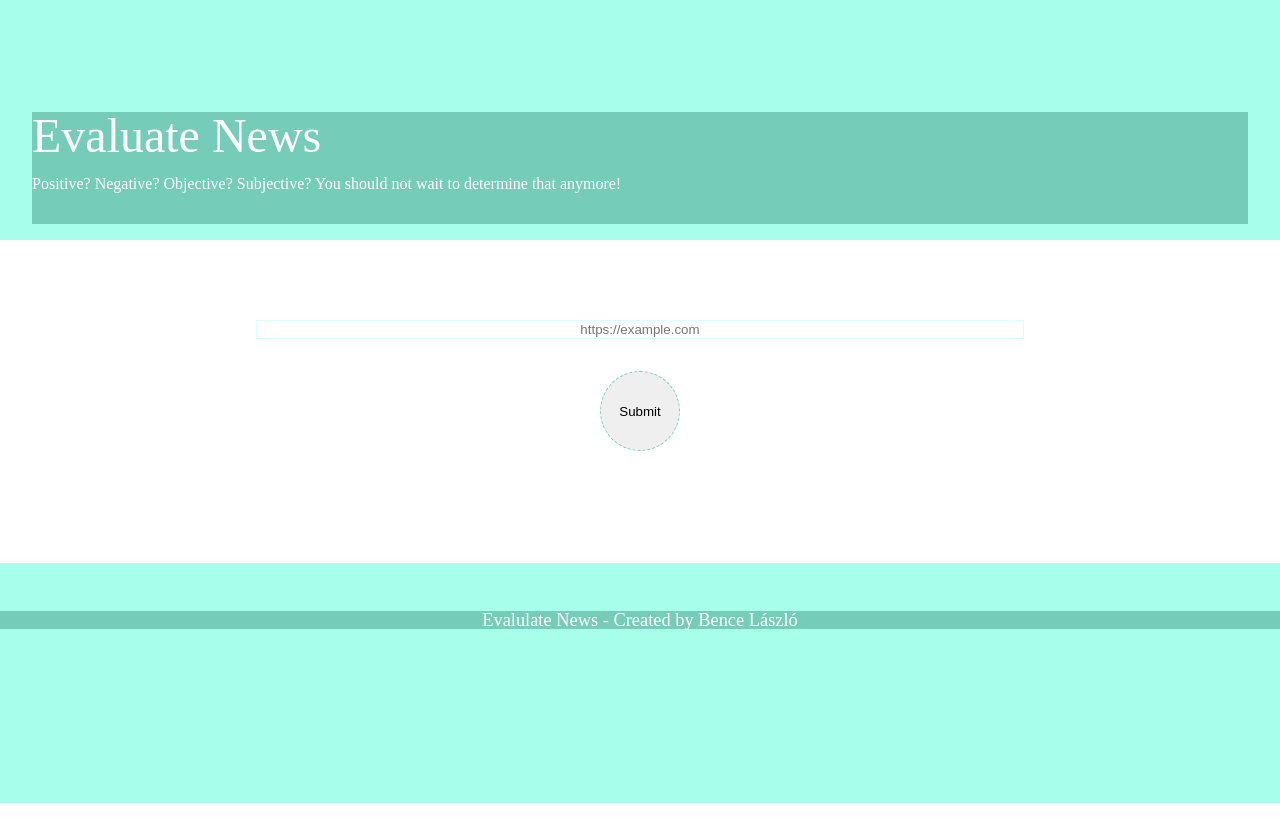
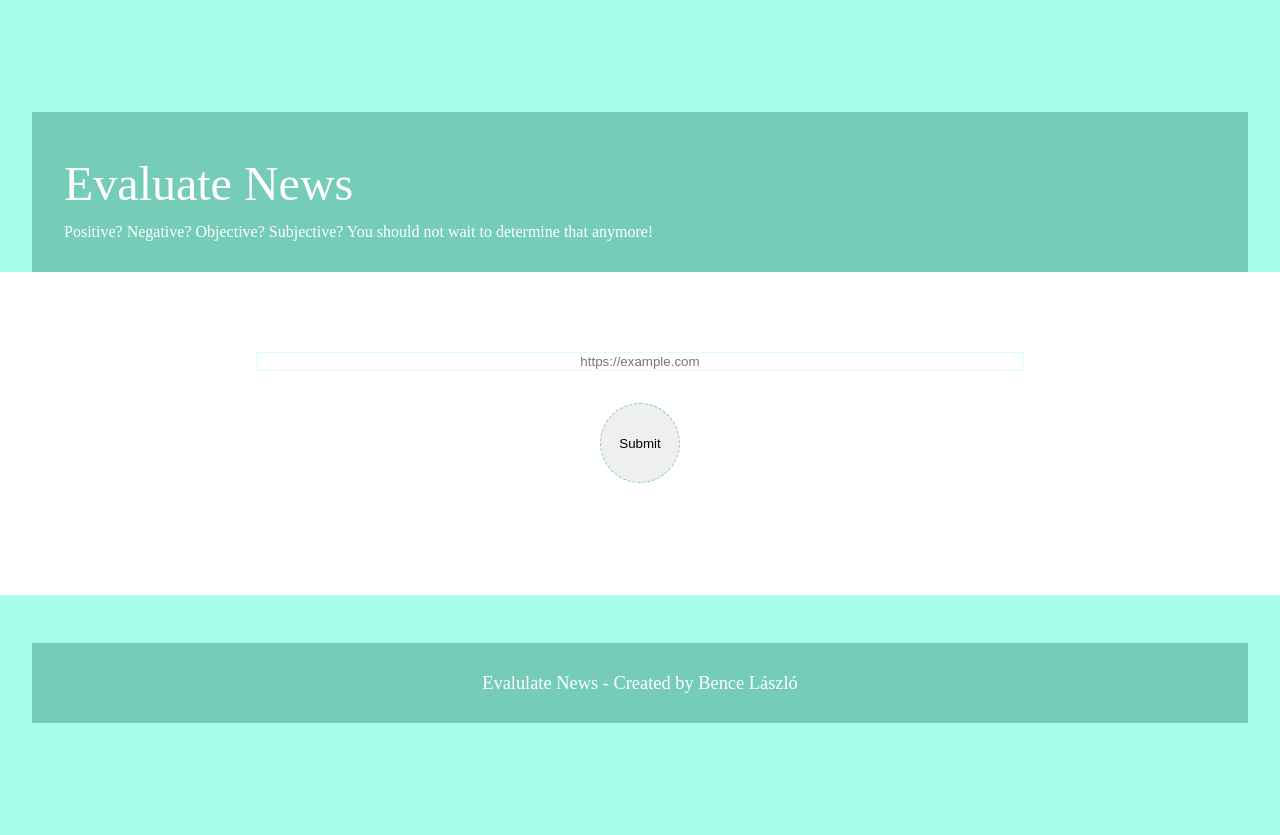
Before and after one commit to bencelaszlo/udacity-frontend-nanodegree-evaluate-news, a website built with webpack: page src/client/views/index.html in a window 1280 px wide. Before the commit the page ends 803 px from the top, so only its background shows below. Built offline with nearby package versions, Linux system fonts and the light colour scheme.

Commit message:
Add padding to the header and footer.
On branch master

Changes to be committed:
	modified:   src/client/styles/footer.scss
	modified:   src/client/styles/header.scss

```diff
--- a/src/client/styles/footer.scss
+++ b/src/client/styles/footer.scss
@@ -6,7 +6,11 @@ footer {
     text-align: center;
 
     p {
+        height: 5rem;
+        line-height: 5rem;
         margin-top: 3rem;
+        margin-left: 2rem;
+        margin-right: 2rem;
         font-size: 1.15rem;
         background-color: #75ccb9;
     }
--- a/src/client/styles/header.scss
+++ b/src/client/styles/header.scss
@@ -3,7 +3,6 @@ header {
     min-height: 15rem;
     display: flex;
     justify-content: space-between;
-    padding: 10px 40px;
     background-color: #a7ffeb;
 }
 
@@ -11,7 +10,7 @@ header {
     margin-top: 7rem;
     margin-left: 2rem;
     margin-right: 2rem;
-    padding-bottom: 2rem;
+    padding: 2rem 2rem 2rem 2rem;
     background-color: #75ccb9;
     color: white;
 
```
